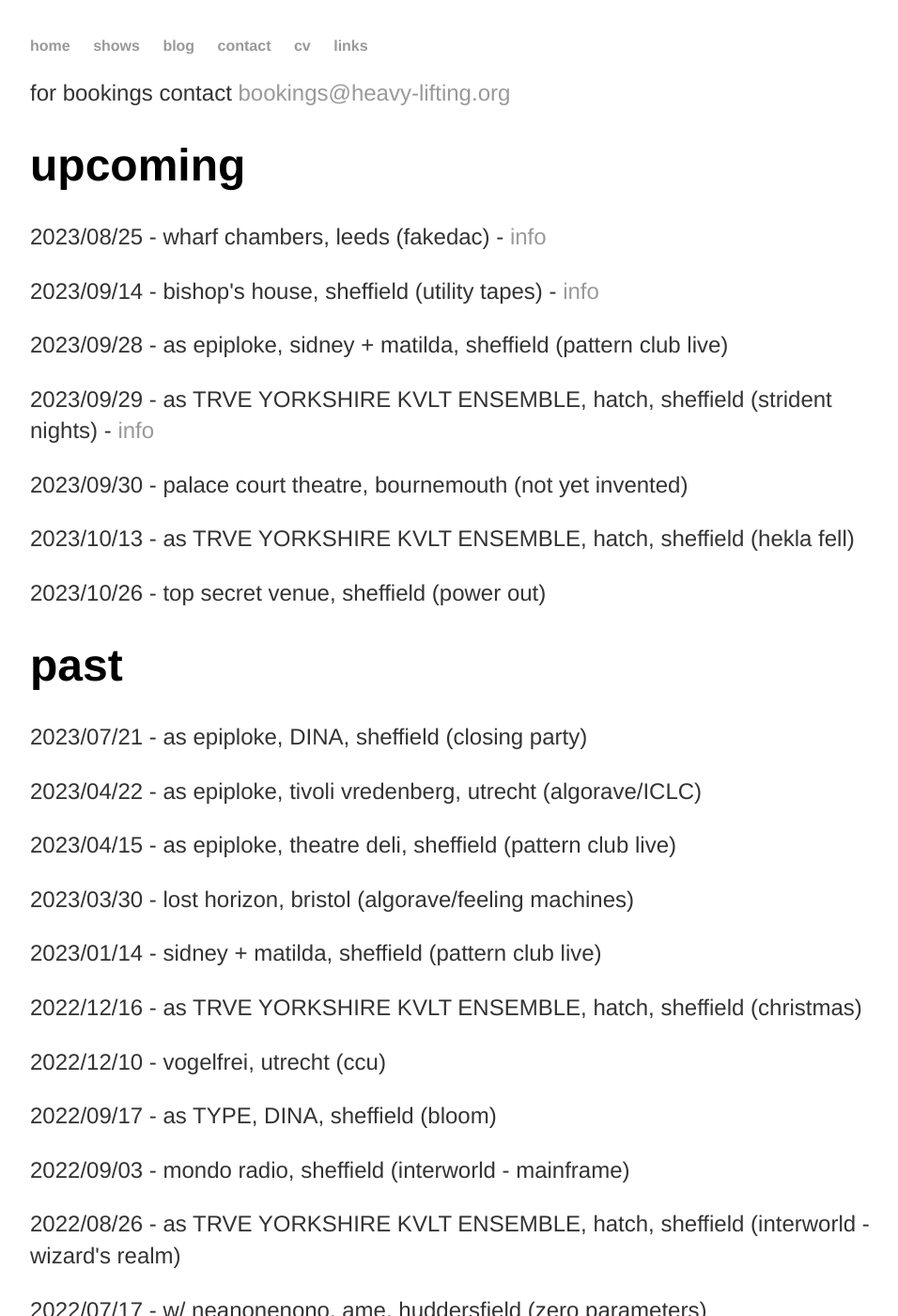
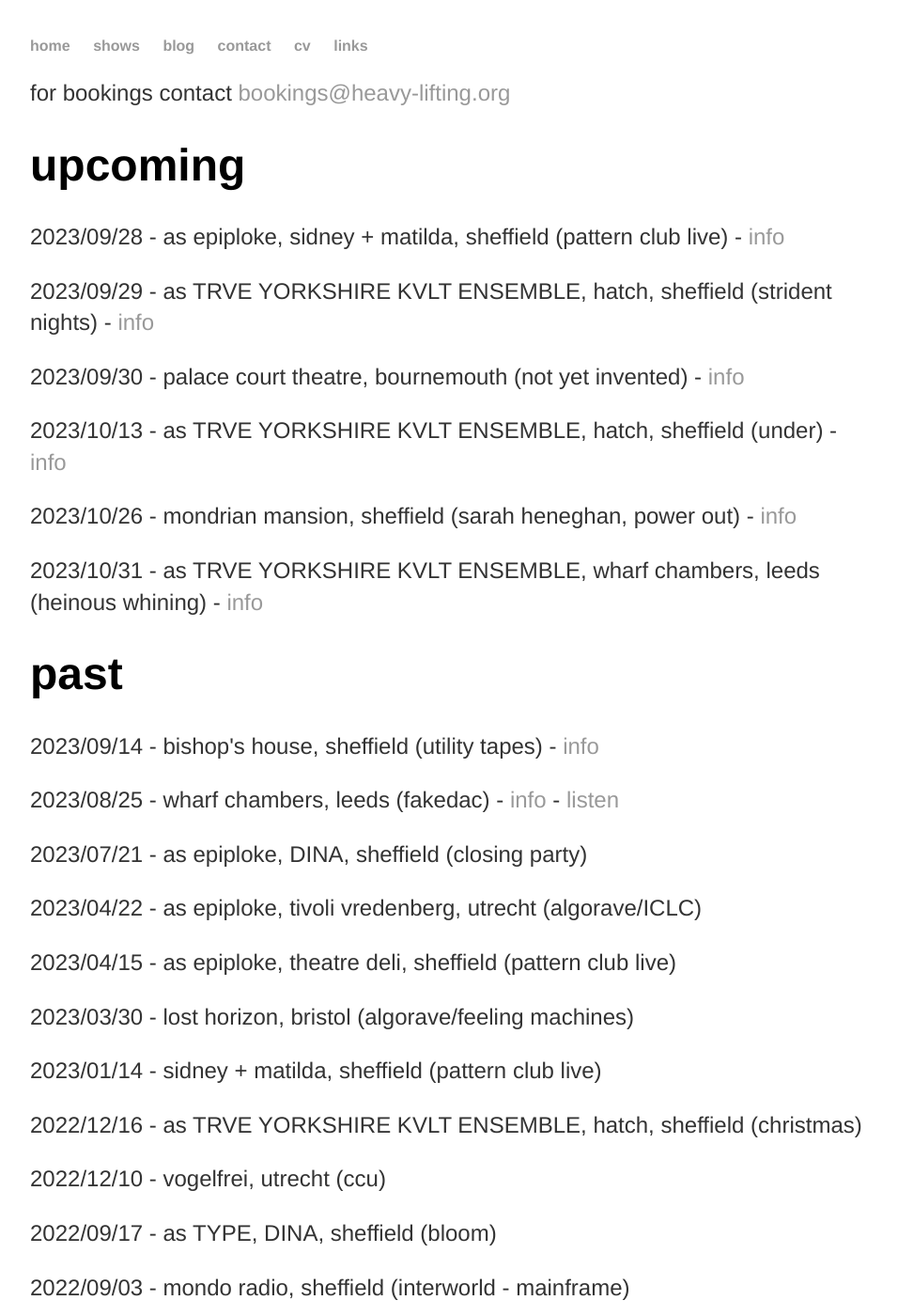
Before and after one commit to heavy-lifting/heavy-lifting.github.io, a Jekyll site: the page built from shows.html, in a window 1280 px wide and 1400 px high. Shown: the whole window at 94% size, without its empty margins (160-1116 px from the left). Built offline with Jekyll 4.4.1, drawn with Linux system fonts in a browser that asks for light colours.

Commit message:
Update shows.html

```diff
--- a/shows.html
+++ b/shows.html
@@ -8,25 +8,30 @@ title: shows
 <div class="upcoming">
 	<h1>upcoming</h1>
 
-<p>2023/08/25 - wharf chambers, leeds (fakedac) - <a href="https://wharfchambers.org/event/fakedac-2/" target="_blank">info</a></p>
 
-<p>2023/09/14 - bishop's house, sheffield (utility tapes) - <a href = "https://bishopshouse.org.uk/event/aidan-baker-bleaklow-heavy-lifting/" target = "_blank">info</a></p>
-
-<p>2023/09/28 - as epiploke, sidney + matilda, sheffield (pattern club live) </p>
+<p>2023/09/28 - as epiploke, sidney + matilda, sheffield (pattern club live) - <a href = "https://ra.co/events/1765784" target="_blank">info</a></p>
 
 <p>2023/09/29 - as TRVE YORKSHIRE KVLT ENSEMBLE, hatch, sheffield (strident nights) - <a href = "https://www.skiddle.com/whats-on/Sheffield/Hatch/SN31-Prangers--Wetman--Trve-Yorkshire-Kvlt-Ensemble/36487944/?hasNewTicketBox=1" target="_blank">info</a></p>
 
-<p>2023/09/30 - palace court theatre, bournemouth (not yet invented) </p>
+<p>2023/09/30 - palace court theatre, bournemouth (not yet invented) - <a href = "https://notyetinvented.co.uk/mythic" target="_blank">info</a></p>
 
-<p>2023/10/13 - as TRVE YORKSHIRE KVLT ENSEMBLE, hatch, sheffield (hekla fell) </p>
+<p>2023/10/13 - as TRVE YORKSHIRE KVLT ENSEMBLE, hatch, sheffield (under) - <a href = "https://www.facebook.com/events/s/under-presents-%20isis-moray-trve/837823397973743" target="_blank">info</a></p>
 
-<p>2023/10/26 - top secret venue, sheffield (power out) </p>
+<p>2023/10/26 - mondrian mansion, sheffield (sarah heneghan, power out) - <a href = "https://www.skiddle.com/whats-on/Sheffield/290-Albert-Rd%2C-S8-9RD/Sarah-Heneghan-Presents-Power-Out--Album-Launch/36591531/" target="_blank">info</a></p>
+
+<p>2023/10/31 - as TRVE YORKSHIRE KVLT ENSEMBLE, wharf chambers, leeds (heinous whining) - <a href = "https://wharfchambers.org/event/heinous-whining-presents-mopcut-pifco-trve-yorkshire-kvlt-ensemble-tristwych-y-fenywod/" target="_blank">info</a></p>
 
 </div>
 
 <div class="past">
 
 <h1>past</h1>
+
+
+
+<p>2023/09/14 - bishop's house, sheffield (utility tapes) - <a href = "https://bishopshouse.org.uk/event/aidan-baker-bleaklow-heavy-lifting/" target = "_blank">info</a></p>
+
+<p>2023/08/25 - wharf chambers, leeds (fakedac) - <a href="https://wharfchambers.org/event/fakedac-2/" target="_blank">info</a> - <a href="https://on.soundcloud.com/W4kwf" target = "_blank">listen</a></p>
 
 <p>2023/07/21 - as epiploke, DINA, sheffield (closing party)</p>
 
```
